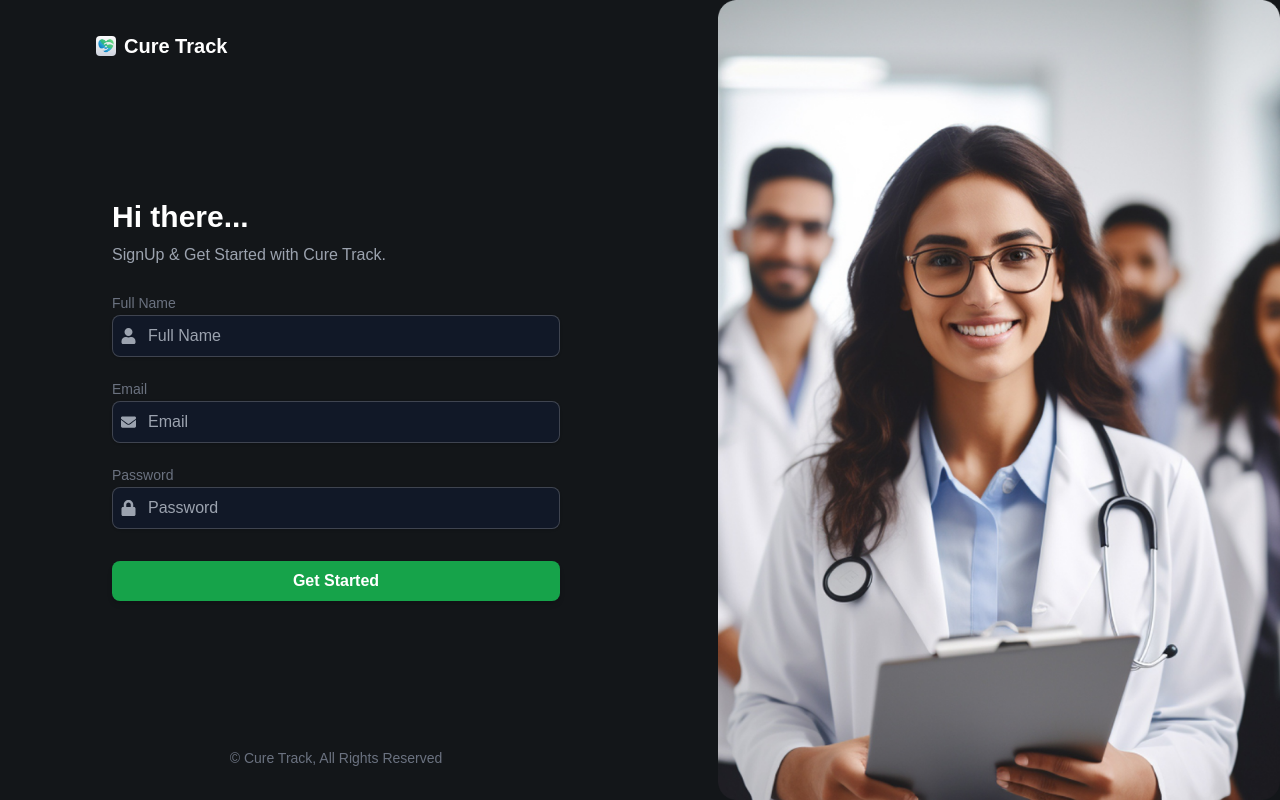
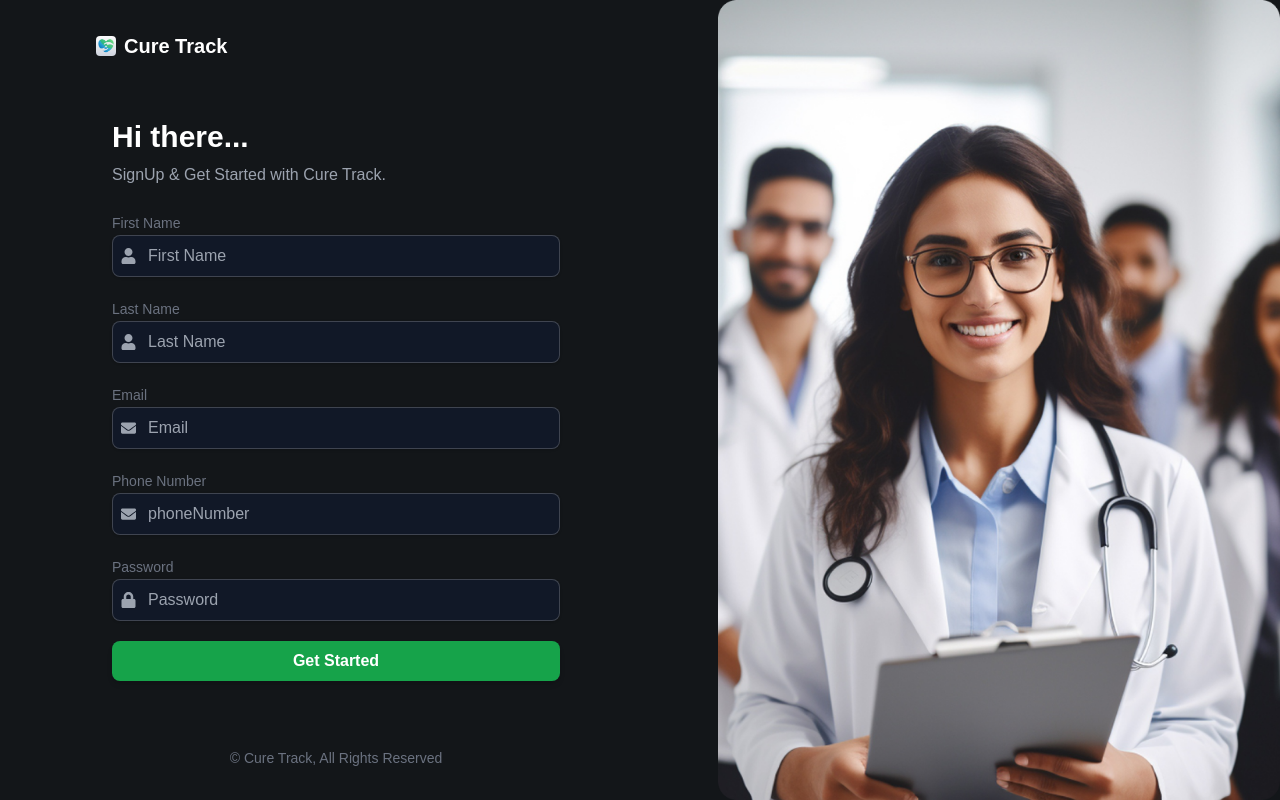
Before and after one commit to muhammed-hashir-musthafa/CureTrack-Client, a Next.js app: page /admin-signup in a window 1280 px wide. Built offline with nearby package versions, Linux system fonts and the light colour scheme.

Commit message:
fix: fixed axios interceptor

```diff
--- a/package.json
+++ b/package.json
@@ -13,12 +13,15 @@
     "clsx": "^2.1.1",
     "cookies-next": "^2.0.1",
     "dotenv": "^16.4.5",
+    "formik": "^2.4.6",
     "lucide-react": "^0.454.0",
     "next": "14.2.16",
     "next-navigation": "^1.0.6",
     "react": "^18",
     "react-dom": "^18",
-    "react-icons": "^5.3.0"
+    "react-hot-toast": "^2.4.1",
+    "react-icons": "^5.3.0",
+    "yup": "^1.4.0"
   },
   "devDependencies": {
     "@types/node": "^20",
--- a/src/components/BaseComponents/forms/Login/Login.tsx
+++ b/src/components/BaseComponents/forms/Login/Login.tsx
@@ -1,38 +1,106 @@
+"use client";
 import React from "react";
 import { FaEnvelope, FaLock } from "react-icons/fa";
+import { Formik, Field, Form, ErrorMessage, FormikHelpers } from "formik";
+import * as Yup from "yup";
+import { LoginFormValues } from "@/interfaces/admin";
+import toast from "react-hot-toast";
+import api from "@/lib/axiosIntercepter";
 
-const LoginForm = () => {
+const validationSchema = Yup.object({
+  email: Yup.string()
+    .email("Invalid email address")
+    .required("Email is required")
+    .matches(
+      /^[a-zA-Z0-9+_.-]+@[a-zA-Z0-9.-]+\.[a-zA-z]{2,3}$/,
+      "Invalid Email Format"
+    ),
+  password: Yup.string()
+    .min(6, "Password must be at least 6 characters")
+    .required("Password is required")
+    .matches(/[a-zA-Z]/, "Password must contain at least one letter")
+    .matches(/\d/, "Password must contain at least one number")
+    .matches(
+      /[@$!%*?&]/,
+      "Password must contain at least one special character"
+    ),
+});
+
+const LoginForm: React.FC = () => {
+  const initialValues: LoginFormValues = {
+    email: "",
+    password: "",
+  };
+
+  const handleSubmit = async (
+    values: LoginFormValues,
+    { setSubmitting, setErrors, resetForm }: FormikHelpers<LoginFormValues>
+  ) => {
+    try {
+      console.log("Submitting values:", values);
+    } catch (error) {}
+  };
   return (
     <div className="w-full mx-auto">
-      <form className="space-y-5 text-start">
+      <Formik
+        initialValues={initialValues}
+        validationSchema={validationSchema}
+        onSubmit={handleSubmit}
+      >
+        {({ errors, touched, isSubmitting }) => (
+          <Form className="space-y-5 text-start">
             <div className="relative">
-        <label htmlFor="full-name" className="text-gray-500 text-sm">Email</label>
+              <label htmlFor="email" className="text-gray-500 text-sm">
+                Email
+              </label>
               <div className="flex items-center bg-gray-800 rounded-lg p-2 shadow hover:shadow-md transition duration-300 border border-zinc-100 border-opacity-20">
                 <FaEnvelope className="h-4 w-4 text-gray-400 mr-3" />
-            <input
+                <Field
                   id="email"
-              type="email"
+                  name="email"
+                  type="text"
                   placeholder="Email"
                   className="w-full bg-transparent text-white placeholder-gray-400 focus:outline-none"
                 />
               </div>
+              <ErrorMessage
+                name="email"
+                component="div"
+                className="text-red-500 text-xs mt-1"
+              />
             </div>
+
             <div className="relative">
-        <label htmlFor="full-name" className="text-gray-500 text-sm">Password</label>
+              <label htmlFor="password" className="text-gray-500 text-sm">
+                Password
+              </label>
               <div className="flex items-center bg-gray-800 rounded-lg p-2 shadow hover:shadow-md transition duration-300 border border-zinc-100 border-opacity-20">
                 <FaLock className="h-4 w-4 text-gray-400 mr-3" />
-            <input
+                <Field
                   id="password"
+                  name="password"
                   type="password"
                   placeholder="Password"
                   className="w-full bg-transparent text-white placeholder-gray-400 focus:outline-none"
                 />
               </div>
+              <ErrorMessage
+                name="password"
+                component="div"
+                className="text-red-500 text-xs mt-1"
+              />
             </div>
-        <button className="w-full p-2 rounded-lg bg-green-600 text-white font-semibold hover:bg-green-800 shadow-md transition duration-300">
-          Get Started
+
+            <button
+              type="submit"
+              disabled={isSubmitting}
+              className="w-full p-2 rounded-lg bg-green-600 text-white font-semibold hover:bg-green-800 shadow-md transition duration-300"
+            >
+              {isSubmitting ? "Submitting..." : "Get Started"}
             </button>
-      </form>
+          </Form>
+        )}
+      </Formik>
     </div>
   );
 };
--- a/src/components/adminComponents/forms/SignupForm/SignupForm.tsx
+++ b/src/components/adminComponents/forms/SignupForm/SignupForm.tsx
@@ -1,50 +1,180 @@
+"use client";
+
 import React from "react";
 import { FaEnvelope, FaLock, FaUser } from "react-icons/fa";
+import { Formik, Field, Form, ErrorMessage, FormikHelpers } from "formik";
+import * as Yup from "yup";
+import { SignUpFormValues } from "@/interfaces/admin";
+import toast from "react-hot-toast";
+import api from "@/lib/axiosIntercepter";
 
-const SignupForm = () => {
+const validationSchema = Yup.object({
+  firstName: Yup.string()
+    .min(3, "First Name must be at least 3 characters")
+    .required("First Name is required"),
+  lastName: Yup.string()
+    .min(3, "Last Name must be at least 3 characters")
+    .required("Last Name is required"),
+  phoneNumber: Yup.number().required("Phone Number is required"),
+  email: Yup.string()
+    .email("Invalid email address")
+    .required("Email is required")
+    .matches(
+      /^[a-zA-Z0-9+_.-]+@[a-zA-Z0-9.-]+\.[a-zA-z]{2,3}$/,
+      "Invalid Email Format"
+    ),
+  password: Yup.string()
+    .min(6, "Password must be at least 6 characters")
+    .matches(/[a-zA-Z]/, "Password must contain at least one letter")
+    .matches(/\d/, "Password must contain at least one number")
+    .matches(
+      /[@$!%*?&]/,
+      "Password must contain at least one special character"
+    )
+    .required("Password is required"),
+});
+
+const SignupForm: React.FC = () => {
+  const initialValues: SignUpFormValues = {
+    firstName: "",
+    lastName: "",
+    phoneNumber: "",
+    email: "",
+    password: "",
+  };
+
+  const handleSubmit = async (
+    values: SignUpFormValues,
+    { setSubmitting, setErrors, resetForm }: FormikHelpers<SignUpFormValues>
+  ) => {
+    try {
+      console.log("Submitting values:", values);
+    } catch (error) {}
+  };
+
   return (
     <div className="w-full mx-auto">
-      <form className="space-y-5 text-start">
+      <Formik
+        initialValues={initialValues}
+        validationSchema={validationSchema}
+        onSubmit={handleSubmit}
+      >
+        {({ errors, touched }) => (
+          <Form className="space-y-5 text-start">
             <div className="relative">
-            <label htmlFor="full-name" className="text-gray-500 text-sm">Full Name</label>
+              <label htmlFor="firstName" className="text-gray-500 text-sm">
+                First Name
+              </label>
               <div className="flex items-center bg-gray-900 rounded-lg p-2 shadow hover:shadow-md transition duration-300 border border-zinc-100 border-opacity-20">
                 <FaUser className="h-4 w-4 text-gray-400 mr-3" />
-            <input
-              id="full-name"
+                <Field
+                  id="firstName"
+                  name="firstName"
                   type="text"
-              placeholder="Full Name"
+                  placeholder="First Name"
                   className="w-full bg-transparent text-white placeholder-gray-400 focus:outline-none"
                 />
               </div>
+              <ErrorMessage
+                name="firstName"
+                component="div"
+                className="text-red-500 text-xs mt-1"
+              />
             </div>
+
             <div className="relative">
-        <label htmlFor="email" className="text-gray-500 text-sm">Email</label>
+              <label htmlFor="lastName" className="text-gray-500 text-sm">
+                Last Name
+              </label>
+              <div className="flex items-center bg-gray-900 rounded-lg p-2 shadow hover:shadow-md transition duration-300 border border-zinc-100 border-opacity-20">
+                <FaUser className="h-4 w-4 text-gray-400 mr-3" />
+                <Field
+                  id="lastName"
+                  name="lastName"
+                  type="text"
+                  placeholder="Last Name"
+                  className="w-full bg-transparent text-white placeholder-gray-400 focus:outline-none"
+                />
+              </div>
+              <ErrorMessage
+                name="lastName"
+                component="div"
+                className="text-red-500 text-xs mt-1"
+              />
+            </div>
+
+            <div className="relative">
+              <label htmlFor="email" className="text-gray-500 text-sm">
+                Email
+              </label>
               <div className="flex items-center bg-gray-900 rounded-lg p-2 shadow hover:shadow-md transition duration-300 border border-zinc-100 border-opacity-20">
                 <FaEnvelope className="h-4 w-4 text-gray-400 mr-3" />
-            <input
+                <Field
                   id="email"
-              type="email"
+                  name="email"
+                  type="text"
                   placeholder="Email"
                   className="w-full bg-transparent text-white placeholder-gray-400 focus:outline-none"
                 />
               </div>
+              <ErrorMessage
+                name="email"
+                component="div"
+                className="text-red-500 text-xs mt-1"
+              />
             </div>
+
             <div className="relative">
-        <label htmlFor="password" className="text-gray-500 text-sm">Password</label>
-          <div className="flex  mb-3 items-center bg-gray-900 rounded-lg p-2 shadow hover:shadow-md transition duration-300 border border-zinc-100 border-opacity-20">
+              <label htmlFor="phoneNumber" className="text-gray-500 text-sm">
+                Phone Number
+              </label>
+              <div className="flex items-center bg-gray-900 rounded-lg p-2 shadow hover:shadow-md transition duration-300 border border-zinc-100 border-opacity-20">
+                <FaEnvelope className="h-4 w-4 text-gray-400 mr-3" />
+                <Field
+                  id="phoneNumber"
+                  name="phoneNumber"
+                  type="text"
+                  placeholder="phoneNumber"
+                  className="w-full bg-transparent text-white placeholder-gray-400 focus:outline-none"
+                />
+              </div>
+              <ErrorMessage
+                name="phoneNumber"
+                component="div"
+                className="text-red-500 text-xs mt-1"
+              />
+            </div>
+
+            <div className="relative">
+              <label htmlFor="password" className="text-gray-500 text-sm">
+                Password
+              </label>
+              <div className="flex items-center bg-gray-900 rounded-lg p-2 shadow hover:shadow-md transition duration-300 border border-zinc-100 border-opacity-20">
                 <FaLock className="h-4 w-4 text-gray-400 mr-3" />
-            <input
+                <Field
                   id="password"
+                  name="password"
                   type="password"
                   placeholder="Password"
                   className="w-full bg-transparent text-white placeholder-gray-400 focus:outline-none"
                 />
               </div>
+              <ErrorMessage
+                name="password"
+                component="div"
+                className="text-red-500 text-xs mt-1"
+              />
             </div>
-        <button className="w-full p-2 rounded-lg bg-green-600 text-white font-semibold hover:bg-green-800 shadow-md transition duration-300">
+
+            <button
+              type="submit"
+              className="w-full p-2 rounded-lg bg-green-600 text-white font-semibold hover:bg-green-800 shadow-md transition duration-300"
+            >
               Get Started
             </button>
-      </form>
+          </Form>
+        )}
+      </Formik>
     </div>
   );
 };
```
Also changed, not shown: src/interfaces/admin.ts (+13 -0 lines), src/lib/axiosIntercepter.ts (+3 -49 lines), src/app/(base)/otp-verification/page.tsx (renamed from src/app/(base)/otp/page.tsx), 2 other files (tests, documents, lock files or other folders). Lines whose indentation alone changed are shown as unchanged.
